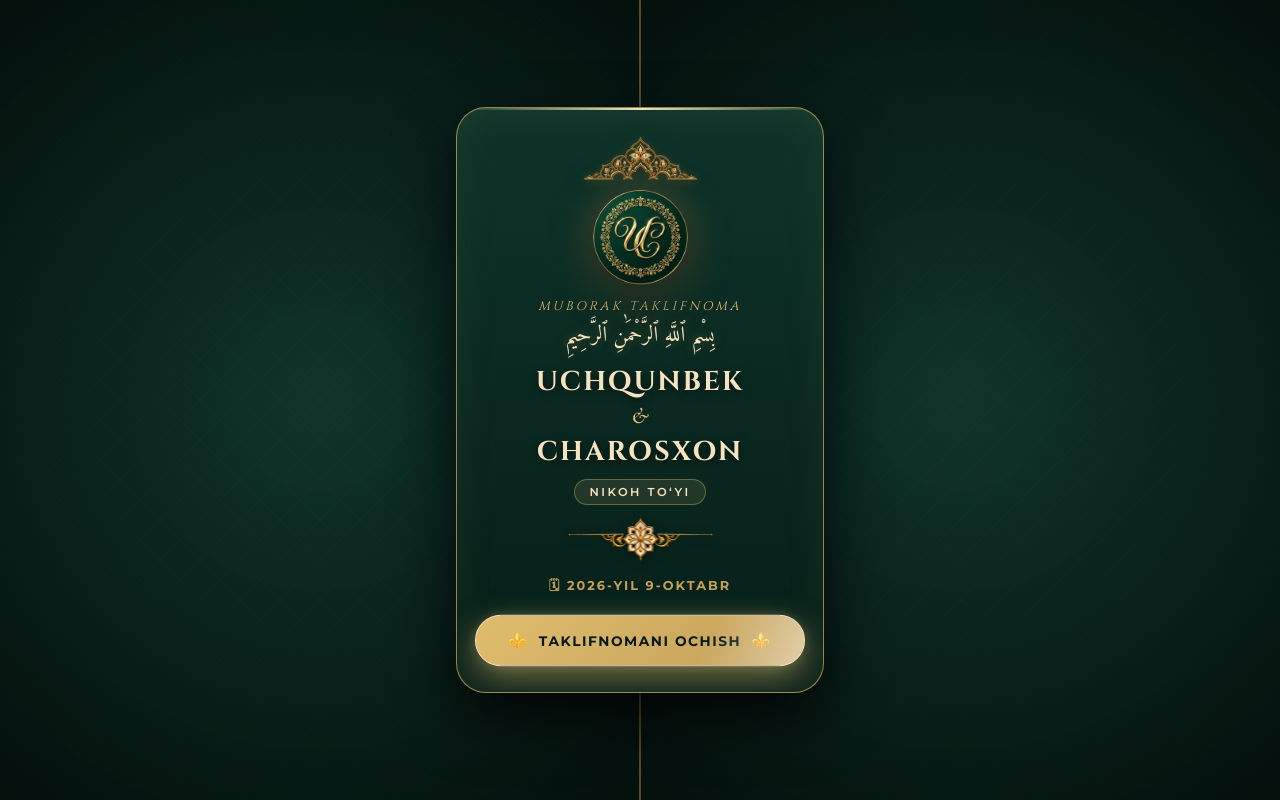
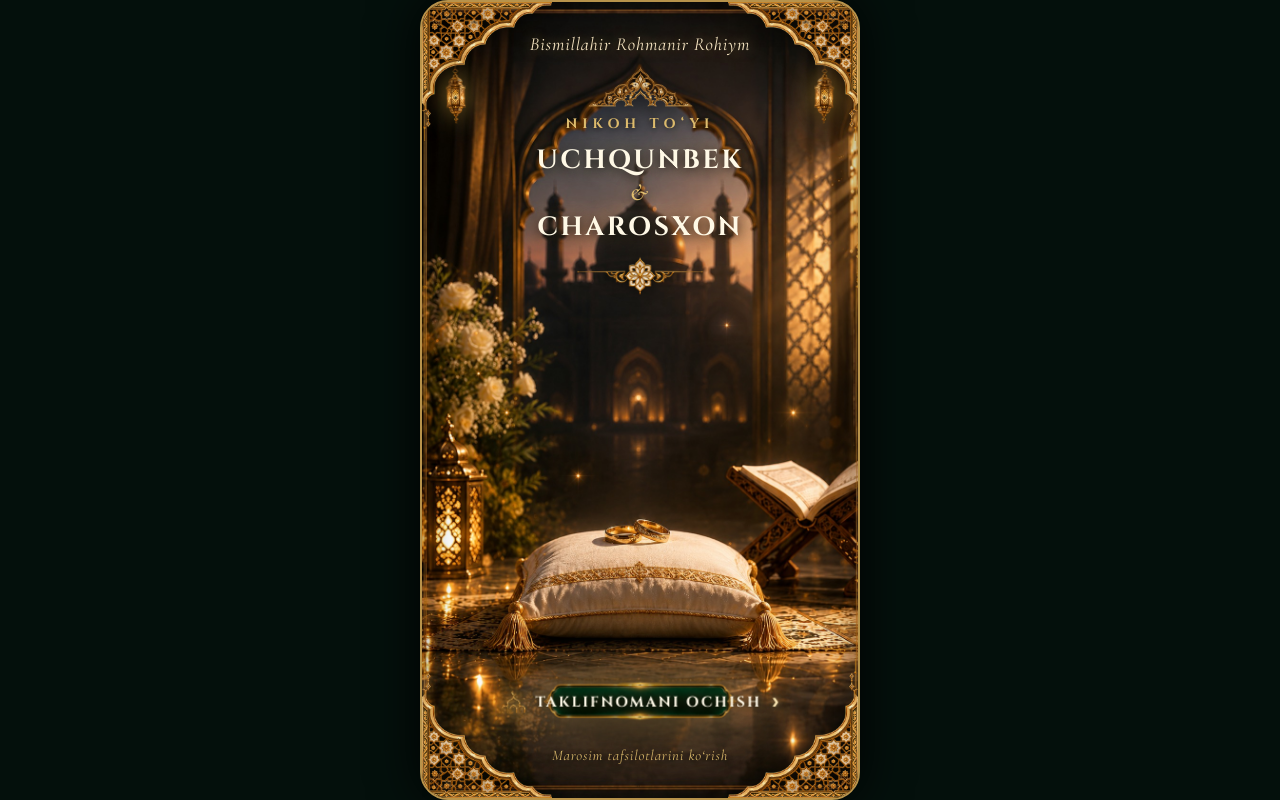
Before and after one commit to AbdulazizFrost/taklivo-bot, a Python web app: template templates/orders/9/index.html in a window 1280 px wide. Run offline with Jinja, Linux system fonts and the light colour scheme; the template is opened without the code that fills it, so the values that code supplies are empty; some libraries are stand-ins or nearby versions.

Commit message:
feat(order-9): build authentic oriental cover screen using client materials

```diff
--- a/templates/orders/9/index.html
+++ b/templates/orders/9/index.html
@@ -14,53 +14,64 @@
 <body class="curtain-active">
 
     <!-- ==========================================================================
-         ROYAL EMERALD COVER / CURTAIN SCREEN (Bosh sahifa / Ochish oynasi)
+         ROYAL ORIENTAL COVER SCREEN (From Original Provided Artwork)
          ========================================================================== -->
-    <div class="curtain-overlay" id="curtainOverlay">
-        <div class="curtain-panel panel-left"></div>
-        <div class="curtain-panel panel-right"></div>
+    <div class="oriental-cover-overlay" id="curtainOverlay">
+        <div class="oriental-cover-container">
 
-        <div class="curtain-centerpiece">
-            <div class="curtain-card">
-                <!-- 3D Gold Arch Ornament -->
-                <div class="gold-arch-wrap">
-                    <img src="images/gold-arch.png" alt="Zarhal Toj" class="gold-arch-img">
+            <!-- 4 Ornate Mosaic Corners -->
+            <img src="images/frame-corner.png" alt="" class="frame-corner corner-tl" aria-hidden="true">
+            <img src="images/frame-corner.png" alt="" class="frame-corner corner-tr" aria-hidden="true">
+            <img src="images/frame-corner.png" alt="" class="frame-corner corner-bl" aria-hidden="true">
+            <img src="images/frame-corner.png" alt="" class="frame-corner corner-br" aria-hidden="true">
+
+            <!-- Hanging Lanterns -->
+            <div class="hanging-lantern lantern-left" aria-hidden="true">
+                <img src="images/lantern.png" alt="Zarhal fonus" class="lantern-img">
+            </div>
+            <div class="hanging-lantern lantern-right" aria-hidden="true">
+                <img src="images/lantern.png" alt="Zarhal fonus" class="lantern-img">
+            </div>
+
+            <!-- Top Content Block -->
+            <div class="cover-top-block">
+                <p class="cover-bismillah">Bismillahir Rohmanir Rohiym</p>
+
+                <div class="cover-gold-arch">
+                    <img src="images/gold-arch.png" alt="Zarhal Toj" class="cover-arch-img">
                 </div>
 
-                <!-- Elegant Royal UC Monogram Logo -->
-                <div class="uc-monogram-wrap cover">
-                    <img src="images/uc-logo.png" alt="U & C Monogrammasi" class="uc-monogram-img">
-                </div>
+                <span class="cover-event-tag">NIKOH TO‘YI</span>
 
-                <span class="curtain-tag">MUBORAK TAKLIFNOMA</span>
-
-                <div class="bismillah-calligraphy small">
-                    بِسْمِ ٱللَّهِ ٱلرَّحْمَٰنِ ٱلرَّحِيمِ
-                </div>
-
-                <h1 class="curtain-names">
-                    <span class="c-name">Uchqunbek</span>
+                <h1 class="cover-couple-title">
+                    <span class="c-groom">UCHQUNBEK</span>
                     <span class="c-amp">&</span>
-                    <span class="c-name">Charosxon</span>
+                    <span class="c-bride">CHAROSXON</span>
                 </h1>
 
-                <span class="curtain-event-type">NIKOH TO‘YI</span>
+                <div class="cover-gold-divider">
+                    <img src="images/gold-divider.png" alt="Zarhal Naqsh" class="cover-divider-img">
+                </div>
+            </div>
 
-                <!-- 3D Gold Divider -->
-                <div class="gold-divider-wrap">
-                    <img src="images/gold-divider.png" alt="Zarhal Naqsh" class="gold-divider-img">
-                </div>
+            <!-- Center Spacer (Allows Mosque, Wedding Rings on Cushion & Quran to shine) -->
+            <div class="cover-mid-spacer"></div>
 
-                <p class="curtain-date-txt">🗓 2026-YIL 9-OKTABR</p>
+            <!-- Bottom Action CTA Block -->
+            <div class="cover-bottom-block">
+                <button class="cover-cta-button" onclick="openInvitation()" aria-label="Taklifnomani ochish">
+                    <img src="images/cta-btn-plate.png" alt="" class="btn-plate-bg" aria-hidden="true">
+                    <div class="btn-inner-content">
+                        <img src="images/mosque-icon.png" alt="Masjid" class="btn-mosque-icon">
+                        <span class="btn-label-text">TAKLIFNOMANI OCHISH</span>
+                        <span class="btn-chevron-icon">›</span>
+                    </div>
+                    <div class="btn-sheen-sweep"></div>
+                </button>
 
-                <!-- Open Invitation Button -->
-                <button class="curtain-open-btn" onclick="openInvitation()" aria-label="Taklifnomani ochish">
-                    <span class="btn-sparkle">⚜️</span>
-                    <span class="btn-txt">Taklifnomani ochish</span>
-                    <span class="btn-sparkle">⚜️</span>
-                    <div class="btn-shimmer-effect"></div>
-                </button>
+                <p class="cover-sub-hint">Marosim tafsilotlarini ko‘rish</p>
             </div>
+
         </div>
     </div>
 
--- a/templates/orders/9/style.css
+++ b/templates/orders/9/style.css
@@ -64,9 +64,9 @@ body.curtain-active {
 }
 
 /* ==========================================================================
-   OPENING COVER / CURTAIN OVERLAY ("Taklifnomani ochish")
+   ROYAL ORIENTAL COVER SCREEN (From Original Download Artwork)
    ========================================================================== */
-.curtain-overlay {
+.oriental-cover-overlay {
     position: fixed;
     top: 0;
     left: 0;
@@ -76,246 +76,324 @@ body.curtain-active {
     display: flex;
     align-items: center;
     justify-content: center;
-    overflow: hidden;
-    background: #071914;
-    transition: opacity 1s cubic-bezier(0.4, 0, 0.2, 1), visibility 1s cubic-bezier(0.4, 0, 0.2, 1);
+    background: #04100c;
+    transition: opacity 0.85s cubic-bezier(0.4, 0, 0.2, 1), transform 0.85s cubic-bezier(0.4, 0, 0.2, 1), visibility 0.85s ease;
 }
 
-.curtain-panel {
-    position: absolute;
-    top: 0;
-    width: 50vw;
-    height: 100vh;
-    background: #061712;
-    background-image:
-        radial-gradient(circle at 50% 50%, rgba(20, 65, 54, 0.7) 0%, rgba(4, 15, 12, 0.98) 100%),
-        repeating-linear-gradient(45deg, rgba(14, 42, 34, 0.45) 0, rgba(14, 42, 34, 0.45) 1px, transparent 0, transparent 28px),
-        repeating-linear-gradient(-45deg, rgba(14, 42, 34, 0.45) 0, rgba(14, 42, 34, 0.45) 1px, transparent 0, transparent 28px);
-    background-size: 100% 100%, 40px 40px, 40px 40px;
-    transition: transform 1.2s cubic-bezier(0.77, 0, 0.175, 1);
-    z-index: 1;
+.oriental-cover-overlay.opened {
+    opacity: 0;
+    transform: scale(1.04);
+    visibility: hidden;
+    pointer-events: none;
 }
 
-.curtain-panel.panel-left {
-    left: 0;
-    border-right: 1px solid rgba(223, 189, 110, 0.35);
+.oriental-cover-container {
+    position: relative;
+    width: 100%;
+    max-width: 440px;
+    height: 100%;
+    max-height: 900px;
+    margin: 0 auto;
+    background: url('images/cover-bg.jpg') no-repeat center center;
+    background-size: cover;
+    border-radius: 28px;
+    border: 2px solid #b8934b;
+    box-shadow: 0 0 50px rgba(0, 0, 0, 0.95), inset 0 0 40px rgba(0, 0, 0, 0.4);
+    display: flex;
+    flex-direction: column;
+    justify-content: space-between;
+    align-items: center;
+    padding: 24px 18px 24px;
+    overflow: hidden;
+    box-sizing: border-box;
 }
 
-.curtain-panel.panel-right {
-    right: 0;
-    border-left: 1px solid rgba(223, 189, 110, 0.35);
+/* On mobile screens, take full screen cleanly */
+@media (max-width: 480px) {
+    .oriental-cover-container {
+        max-height: 100vh;
+        border-radius: 0;
+        border: none;
+        padding: 20px 14px 20px;
+    }
 }
 
-.curtain-centerpiece {
-    position: relative;
-    z-index: 2;
-    padding: 16px;
-    width: 100%;
-    max-width: 400px;
-    display: flex;
-    justify-content: center;
-    transition: transform 0.9s cubic-bezier(0.4, 0, 0.2, 1), opacity 0.8s ease;
+/* 4 Ornate Mosaic Corners */
+.frame-corner {
+    position: absolute;
+    width: 130px;
+    height: auto;
+    pointer-events: none;
+    z-index: 3;
+    filter: drop-shadow(0 4px 12px rgba(0, 0, 0, 0.6));
 }
 
-.curtain-card {
-    background: linear-gradient(180deg, #0e332a 0%, #061e18 100%);
-    border: 1.5px solid var(--gold-border-bright);
-    border-radius: 30px;
-    padding: 28px 20px 26px;
+.corner-tl {
+    top: 0;
+    left: 0;
+    transform: scaleY(-1);
+}
+
+.corner-tr {
+    top: 0;
+    right: 0;
+    transform: scale(-1, -1);
+}
+
+.corner-bl {
+    bottom: 0;
+    left: 0;
+    transform: none;
+}
+
+.corner-br {
+    bottom: 0;
+    right: 0;
+    transform: scaleX(-1);
+}
+
+/* Hanging Lanterns */
+.hanging-lantern {
+    position: absolute;
+    top: 55px;
+    z-index: 4;
+    pointer-events: none;
+}
+
+.lantern-left {
+    left: 14px;
+}
+
+.lantern-right {
+    right: 14px;
+    transform: scaleX(-1);
+}
+
+.lantern-img {
+    width: 38px;
+    height: auto;
+    display: block;
+    filter: drop-shadow(0 0 12px rgba(240, 185, 65, 0.65)) drop-shadow(0 4px 8px rgba(0, 0, 0, 0.8));
+    animation: lanternSway 4s ease-in-out infinite alternate;
+    transform-origin: top center;
+}
+
+@keyframes lanternSway {
+    0% { transform: rotate(-2.5deg); }
+    100% { transform: rotate(2.5deg); }
+}
+
+/* Top Content Block */
+.cover-top-block {
+    position: relative;
+    z-index: 5;
     text-align: center;
     width: 100%;
-    box-shadow: 0 25px 60px rgba(0, 0, 0, 0.8), inset 0 0 40px rgba(223, 189, 110, 0.08);
-    position: relative;
-    overflow: hidden;
+    margin-top: 4px;
 }
 
-.curtain-card::before {
-    content: '';
-    position: absolute;
-    top: 0;
-    left: 0;
-    right: 0;
-    height: 2px;
-    background: linear-gradient(90deg, transparent, var(--gold-light), transparent);
+.cover-bismillah {
+    font-family: var(--font-body);
+    font-style: italic;
+    color: #f7e6c3;
+    font-size: 1.15rem;
+    letter-spacing: 0.8px;
+    text-shadow: 0 0 12px rgba(223, 189, 110, 0.6), 0 2px 5px rgba(0,0,0,0.9);
+    margin-bottom: 6px;
 }
 
-/* ==========================================================================
-   ROYAL UC MONOGRAM LOGO
-   ========================================================================== */
-.uc-monogram-wrap {
-    width: 105px;
-    height: 105px;
-    margin: 6px auto 14px;
-    display: flex;
-    align-items: center;
-    justify-content: center;
-    position: relative;
+.cover-gold-arch {
+    margin: 0 auto 4px;
 }
 
-.uc-monogram-wrap.cover {
-    width: 95px;
-    height: 95px;
-    margin: 4px auto 12px;
+.cover-arch-img {
+    width: 105px;
+    max-width: 32%;
+    height: auto;
+    display: block;
+    margin: 0 auto;
+    filter: drop-shadow(0 4px 8px rgba(0, 0, 0, 0.6));
 }
 
-.uc-monogram-img {
-    width: 100%;
-    height: 100%;
-    display: block;
-    border-radius: 50%;
-    filter: drop-shadow(0 8px 20px rgba(0, 0, 0, 0.65)) drop-shadow(0 0 16px rgba(223, 189, 110, 0.35));
-    transition: transform 0.3s ease;
-}
-
-.uc-monogram-img:hover {
-    transform: scale(1.04);
-}
-
-.curtain-tag {
+.cover-event-tag {
     display: block;
     font-family: var(--font-heading);
-    font-style: italic;
-    color: var(--gold-primary);
-    font-size: 0.78rem;
-    letter-spacing: 3px;
+    color: #dfbd6e;
+    font-size: 0.86rem;
+    font-weight: 700;
+    letter-spacing: 5px;
     text-transform: uppercase;
+    text-shadow: 0 1px 6px rgba(0, 0, 0, 0.8);
     margin-bottom: 4px;
 }
 
-.curtain-names {
+.cover-couple-title {
     display: flex;
     flex-direction: column;
     align-items: center;
-    gap: 2px;
+    gap: 1px;
+    font-family: var(--font-heading);
+    color: #fff9e6;
+    letter-spacing: 2.5px;
+    text-transform: uppercase;
+    text-shadow: 0 2px 12px rgba(0, 0, 0, 0.95), 0 0 20px rgba(223, 189, 110, 0.4);
     margin-bottom: 6px;
 }
 
-.c-name {
-    font-family: var(--font-heading);
-    font-size: 1.7rem;
+.c-groom, .c-bride {
+    font-size: 1.65rem;
     font-weight: 700;
-    color: var(--gold-light);
-    letter-spacing: 2px;
-    text-transform: uppercase;
-    text-shadow: 0 2px 10px rgba(0, 0, 0, 0.6);
 }
 
 .c-amp {
     font-family: var(--font-body);
-    font-size: 1.4rem;
+    font-size: 1.45rem;
     font-style: italic;
     color: var(--gold-primary);
     line-height: 1;
 }
 
-.curtain-event-type {
-    display: inline-block;
-    padding: 3px 14px;
-    background: rgba(223, 189, 110, 0.12);
-    border: 1px solid var(--gold-border);
-    border-radius: 20px;
-    color: var(--gold-light);
-    font-family: var(--font-ui);
-    font-size: 0.72rem;
-    font-weight: 600;
-    letter-spacing: 2.5px;
-    margin-bottom: 2px;
+.cover-gold-divider {
+    margin: 2px auto 0;
 }
 
-.curtain-date-txt {
-    font-family: var(--font-ui);
-    color: var(--gold-antique);
-    font-size: 0.8rem;
-    font-weight: 700;
-    letter-spacing: 2px;
-    margin-bottom: 18px;
-    text-transform: uppercase;
+.cover-divider-img {
+    width: 130px;
+    max-width: 42%;
+    height: auto;
+    display: block;
+    margin: 0 auto;
+    filter: drop-shadow(0 2px 6px rgba(0, 0, 0, 0.5));
 }
 
-/* Open Invitation Button */
-.curtain-open-btn {
-    display: inline-flex;
+/* Middle Spacer */
+.cover-mid-spacer {
+    flex: 1;
+    min-height: 100px;
+}
+
+/* Bottom CTA Block */
+.cover-bottom-block {
+    position: relative;
+    z-index: 5;
+    text-align: center;
+    width: 100%;
+    margin-bottom: 6px;
+}
+
+.cover-cta-button {
+    position: relative;
+    width: 320px;
+    max-width: 90vw;
+    height: 64px;
+    background: transparent;
+    border: none;
+    cursor: pointer;
+    display: flex;
+    align-items: center;
+    justify-content: center;
+    padding: 0;
+    outline: none;
+    margin: 0 auto 10px;
+    filter: drop-shadow(0 8px 25px rgba(0, 0, 0, 0.75)) drop-shadow(0 0 16px rgba(223, 189, 110, 0.45));
+    animation: btnPlatePulse 2.4s infinite ease-in-out;
+    transition: transform 0.2s ease;
+}
+
+.cover-cta-button:active {
+    transform: scale(0.97);
+}
+
+.btn-plate-bg {
+    position: absolute;
+    top: 0;
+    left: 0;
+    width: 100%;
+    height: 100%;
+    object-fit: contain;
+    pointer-events: none;
+}
+
+.btn-inner-content {
+    position: relative;
+    z-index: 2;
+    display: flex;
     align-items: center;
     justify-content: center;
     gap: 10px;
     width: 100%;
-    padding: 15px 22px;
-    background: linear-gradient(135deg, #dfbd6e 0%, #c5a059 50%, #dfbd6e 100%);
-    background-size: 200% auto;
-    border: 1px solid var(--gold-light);
-    border-radius: 40px;
-    color: #071914;
-    font-family: var(--font-ui);
-    font-size: 0.85rem;
-    font-weight: 700;
-    letter-spacing: 1.5px;
-    text-transform: uppercase;
-    cursor: pointer;
-    box-shadow: 0 8px 30px rgba(223, 189, 110, 0.45);
-    position: relative;
-    overflow: hidden;
-    animation: pulseGoldBtn 2.4s infinite ease-in-out;
-    transition: transform 0.2s ease, box-shadow 0.2s ease;
+    padding: 0 32px;
 }
 
-.curtain-open-btn:active {
-    transform: scale(0.98);
+.btn-mosque-icon {
+    width: 24px;
+    height: 24px;
+    object-fit: contain;
+    filter: drop-shadow(0 0 6px rgba(223, 189, 110, 0.8));
+    flex-shrink: 0;
 }
 
-.btn-sparkle {
-    font-size: 0.95rem;
+.btn-label-text {
+    font-family: var(--font-heading);
+    font-size: 0.9rem;
+    font-weight: 700;
+    color: #fff9e8;
+    letter-spacing: 2px;
+    text-transform: uppercase;
+    text-shadow: 0 1px 8px rgba(0, 0, 0, 0.9), 0 0 12px rgba(223, 189, 110, 0.5);
+    white-space: nowrap;
 }
 
-.btn-shimmer-effect {
-    position: absolute;
-    top: 0;
-    left: -100%;
-    width: 60%;
-    height: 100%;
-    background: linear-gradient(90deg, transparent, rgba(255, 255, 255, 0.45), transparent);
-    transform: skewX(-25deg);
-    animation: btnShimmer 3s infinite;
+.btn-chevron-icon {
+    font-size: 1.35rem;
+    color: #f7e4b2;
+    line-height: 1;
+    font-weight: 600;
+    text-shadow: 0 0 6px rgba(223, 189, 110, 0.8);
+    flex-shrink: 0;
 }
 
-@keyframes btnShimmer {
-    0% { left: -100%; }
-    50%, 100% { left: 150%; }
+.btn-sheen-sweep {
+    position: absolute;
+    top: 6px;
+    left: -100%;
+    width: 50%;
+    height: 52px;
+    background: linear-gradient(90deg, transparent, rgba(255, 255, 255, 0.4), transparent);
+    transform: skewX(-25deg);
+    animation: sheenPass 3.2s infinite;
+    pointer-events: none;
+    z-index: 3;
 }
 
-@keyframes pulseGoldBtn {
+@keyframes sheenPass {
+    0% { left: -100%; }
+    50%, 100% { left: 160%; }
+}
+
+@keyframes btnPlatePulse {
     0%, 100% {
         transform: scale(1);
-        box-shadow: 0 8px 25px rgba(223, 189, 110, 0.4);
+        filter: drop-shadow(0 8px 25px rgba(0, 0, 0, 0.75)) drop-shadow(0 0 14px rgba(223, 189, 110, 0.4));
     }
     50% {
         transform: scale(1.025);
-        box-shadow: 0 12px 35px rgba(223, 189, 110, 0.65), 0 0 20px rgba(223, 189, 110, 0.35);
+        filter: drop-shadow(0 12px 35px rgba(0, 0, 0, 0.85)) drop-shadow(0 0 22px rgba(223, 189, 110, 0.65));
     }
 }
 
-/* Curtain Opened States */
-.curtain-overlay.opened {
-    opacity: 0;
-    visibility: hidden;
-    pointer-events: none;
-}
-
-.curtain-overlay.opened .panel-left {
-    transform: translateX(-100%);
-}
-
-.curtain-overlay.opened .panel-right {
-    transform: translateX(100%);
-}
-
-.curtain-overlay.opened .curtain-centerpiece {
-    opacity: 0;
-    transform: scale(0.9) translateY(-25px);
-    pointer-events: none;
+.cover-sub-hint {
+    font-family: var(--font-body);
+    font-style: italic;
+    color: #dfbd6e;
+    font-size: 0.92rem;
+    letter-spacing: 0.8px;
+    opacity: 0.95;
+    text-shadow: 0 1px 6px rgba(0, 0, 0, 0.9);
 }
 
 /* ==========================================================================
-   MOBILE FRAME & CONTENT STREAM
+   MOBILE FRAME & CONTENT STREAM (Revealed after opening)
    ========================================================================== */
 .mobile-frame {
     max-width: 440px;
@@ -389,6 +467,38 @@ body:not(.curtain-active) .mobile-frame {
     height: 100px;
     background: radial-gradient(ellipse, rgba(223, 189, 110, 0.15) 0%, transparent 70%);
     pointer-events: none;
+}
+
+/* ==========================================================================
+   ROYAL UC MONOGRAM LOGO
+   ========================================================================== */
+.uc-monogram-wrap {
+    width: 105px;
+    height: 105px;
+    margin: 6px auto 14px;
+    display: flex;
+    align-items: center;
+    justify-content: center;
+    position: relative;
+}
+
+.uc-monogram-wrap.hero {
+    width: 105px;
+    height: 105px;
+    margin: 6px auto 14px;
+}
+
+.uc-monogram-img {
+    width: 100%;
+    height: 100%;
+    display: block;
+    border-radius: 50%;
+    filter: drop-shadow(0 8px 20px rgba(0, 0, 0, 0.65)) drop-shadow(0 0 16px rgba(223, 189, 110, 0.35));
+    transition: transform 0.3s ease;
+}
+
+.uc-monogram-img:hover {
+    transform: scale(1.04);
 }
 
 /* ==========================================================================
```
Also changed, not shown: templates/orders/9/script.js (+5 -5 lines), templates/orders/9/images/cover-bg.jpg (added), templates/orders/9/images/cta-btn-plate.png (added), templates/orders/9/images/frame-corner.png (added), templates/orders/9/images/gold-arch.png, templates/orders/9/images/gold-divider.png, templates/orders/9/images/lantern.png (added), templates/orders/9/images/mosque-icon.png (added).
